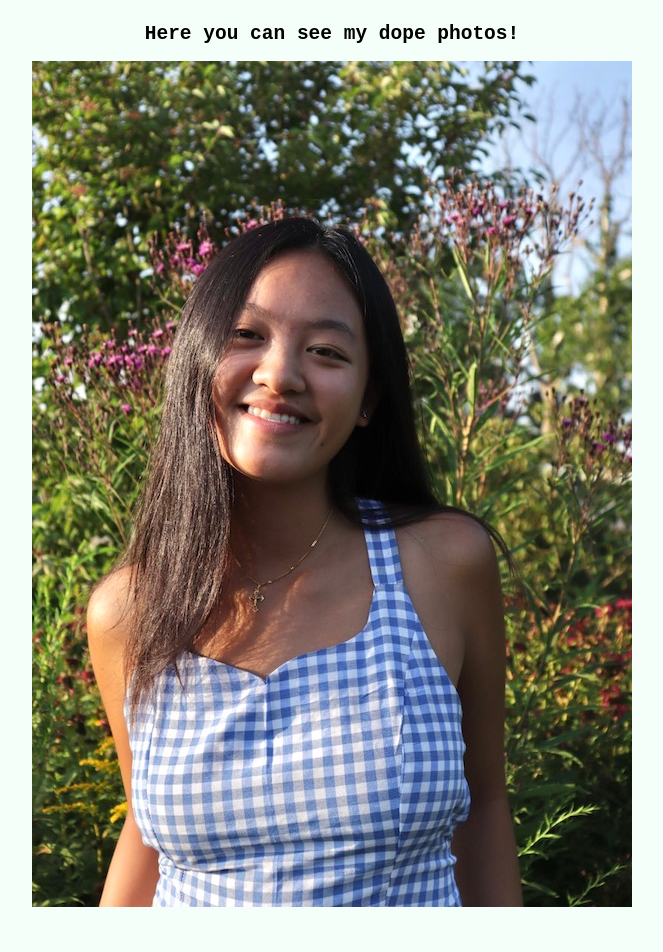
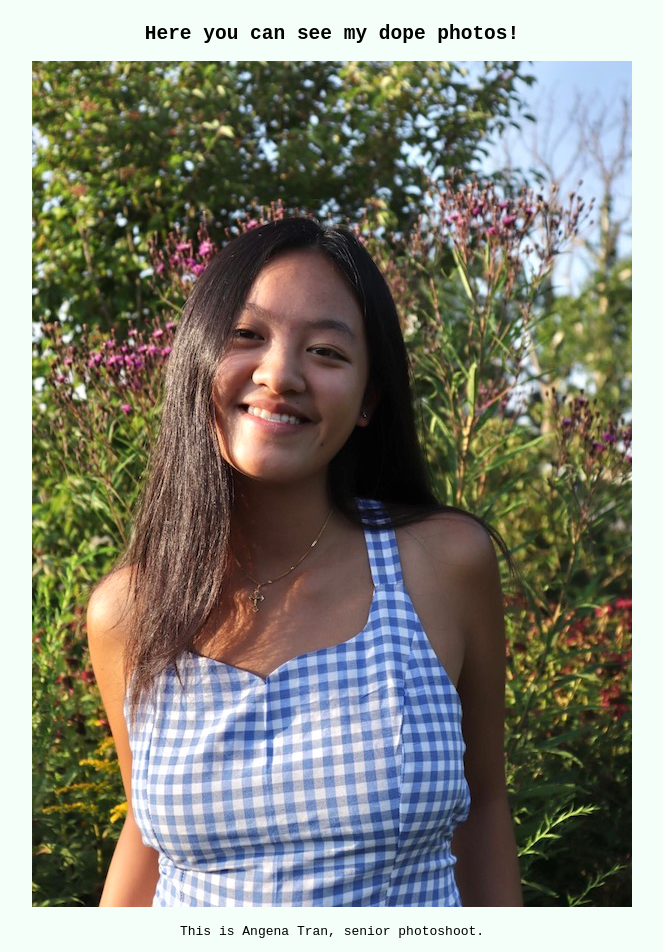
Before and after one commit to thesierramedina/First-Live-Website, a plain HTML site: page index.html in a window 1280 px wide. Shown: the part 73-1025 px from the top of the page, without its empty margins (308-971 px from the left). Before the commit the page ends 992 px from the top, so only its background shows below. Drawn offline with Linux system fonts and the light colour scheme.

Commit message:
added photo caption

```diff
--- a/index.html
+++ b/index.html
@@ -21,12 +21,17 @@
 			display: flex-box;
 			justify-content: center;
 		}
+		p {
+			text-align: center;
+			font-family: monospace;
+		}
 	</style>
 </head>
 <body>
 	<h1>We Going Live Folx</h1>
 	<h2>Here you can see my dope photos!</h2>
 	<img src="angena.jpg">
+	<p>This is Angena Tran, senior photoshoot.</p>
 
 </body>
 </html>
```
